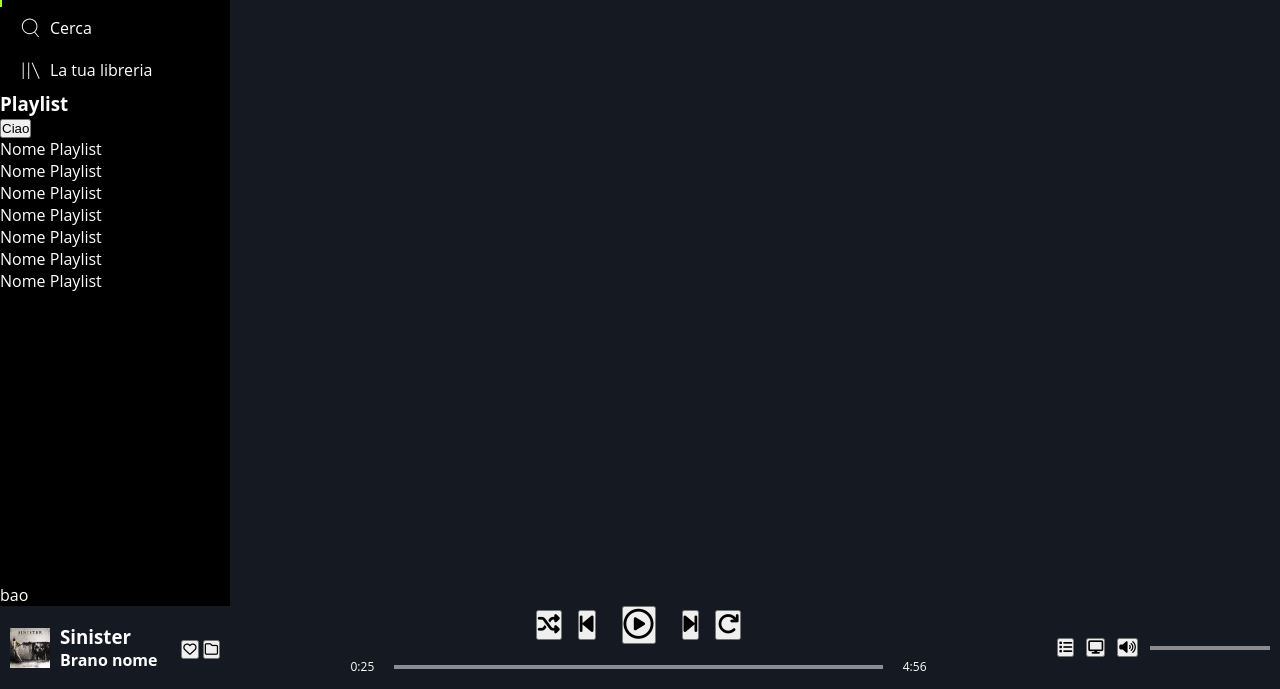
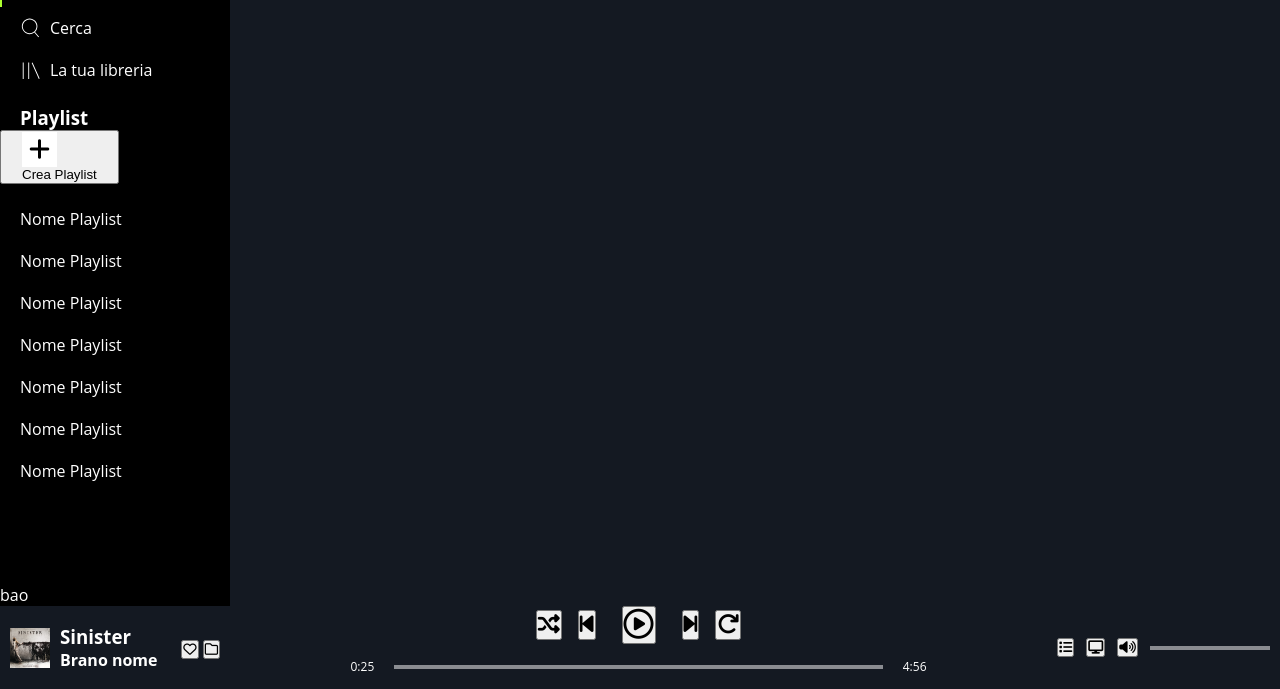
Before and after one commit to GiovanniYahyaLaassel/html-css-spotifyweb, a plain HTML site: page index.html in a window 1280 px wide. Shown: the part 111-800 px from the top of the page. Drawn offline with Linux system fonts and the light colour scheme.

Commit message:
ADD: button-icon  and css class with new-playlist

```diff
--- a/css/style.css
+++ b/css/style.css
@@ -166,7 +166,31 @@ img{
     left: 0;
     background-color: var(--brand-color);
 }
+/* ADD-NEW-PLAYLIST */
+.playlist-creation{
+    padding: 14px 0;
+}
 
+.title-new-list, .button-new-list{
+    padding-left: var(--sidebar-space);
+    padding-right: var(--sidebar-space);
+}
+
+.playlist-item a{
+    padding:10px var(--sidebar-space);
+    display: block;
+}
+
+.button-new-list .button-icon{
+    background-color: white;
+    aspect-ratio: 1/1;
+    width: 35px;
+    font-size: 24px;
+    color: black;
+    display: flex;
+    justify-content: center;
+    align-items: center;
+}
 
 /* MEDIA QUERIES */
 /* DESKTOP FIRST */
@@ -205,10 +229,10 @@ img{
     }
 
 
-.sidebar-item.active::before,
-.sidebar-item:hover::before{
-    display: none;
-}
+    .sidebar-item.active::before,
+    .sidebar-item:hover::before{
+        display: none;
+    }
 
 
 }
--- a/index.html
+++ b/index.html
@@ -41,17 +41,23 @@
                     </ul>
                 </nav>
                 <div class="playlist-creation">
-                    <h3>Playlist</h3>
-                    <button>Ciao</button>
+                    <h3 class="title-new-list">Playlist</h3>
+                    <button class="button-new-list">
+                        <div class="button-icon">
+                            <i class="fa-solid fa-plus"></i>
+                        </div>
+                        <span>Crea Playlist</span>
+                    </button>
                 </div>
+
                 <ul class="all-playlists">
-                    <li><a href="http://">Nome Playlist</a></li>
-                    <li><a href="http://">Nome Playlist</a></li>
-                    <li><a href="http://">Nome Playlist</a></li>
-                    <li><a href="http://">Nome Playlist</a></li>
-                    <li><a href="http://">Nome Playlist</a></li>
-                    <li><a href="http://">Nome Playlist</a></li>
-                    <li><a href="http://">Nome Playlist</a></li>
+                    <li class="playlist-item"><a href="http://">Nome Playlist</a></li>
+                    <li class="playlist-item"><a href="http://">Nome Playlist</a></li>
+                    <li class="playlist-item"><a href="http://">Nome Playlist</a></li>
+                    <li class="playlist-item"><a href="http://">Nome Playlist</a></li>
+                    <li class="playlist-item"><a href="http://">Nome Playlist</a></li>
+                    <li class="playlist-item"><a href="http://">Nome Playlist</a></li>
+                    <li class="playlist-item"><a href="http://">Nome Playlist</a></li>
                 </ul>
 
                 <div class="user-details">
```
